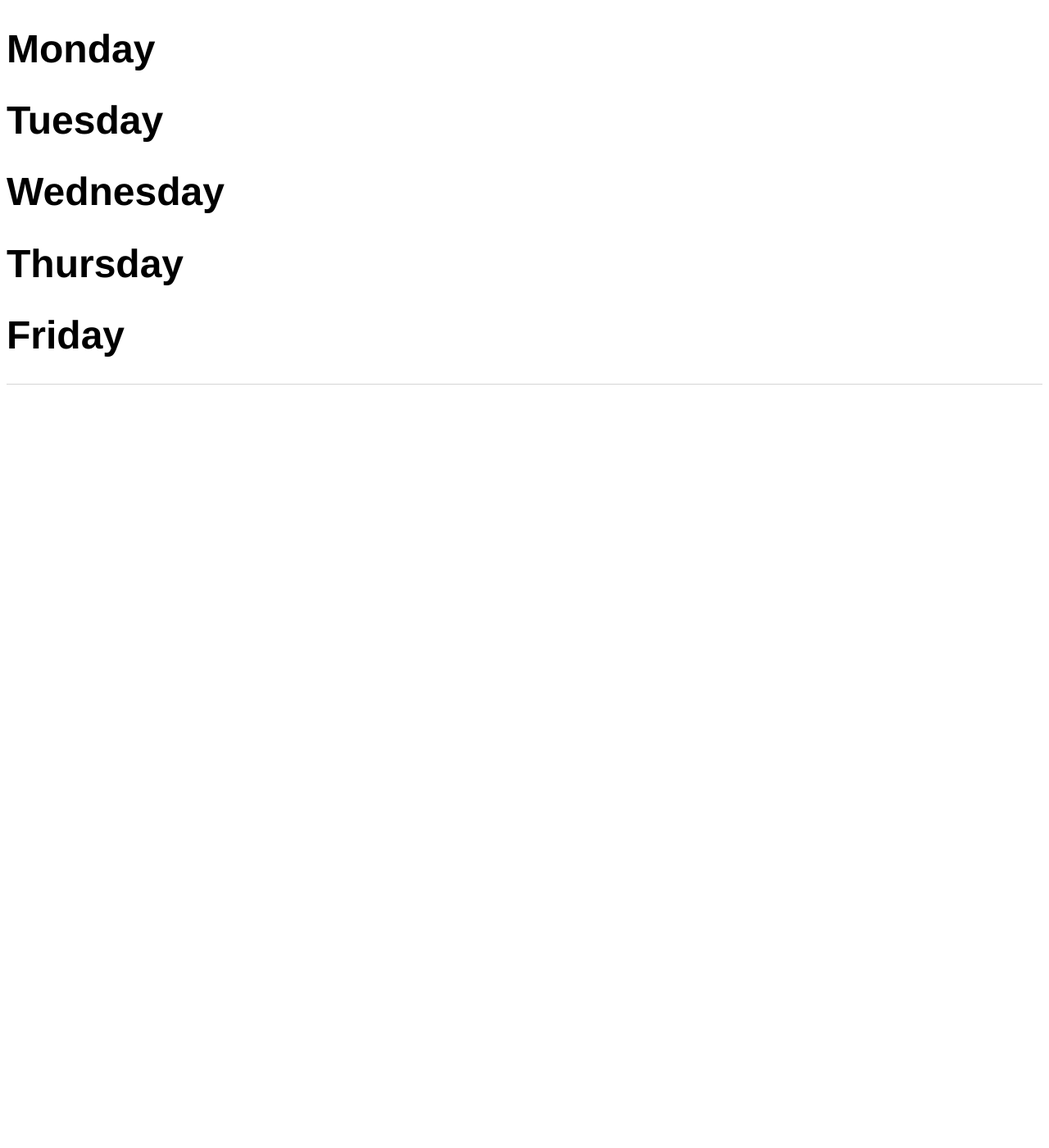
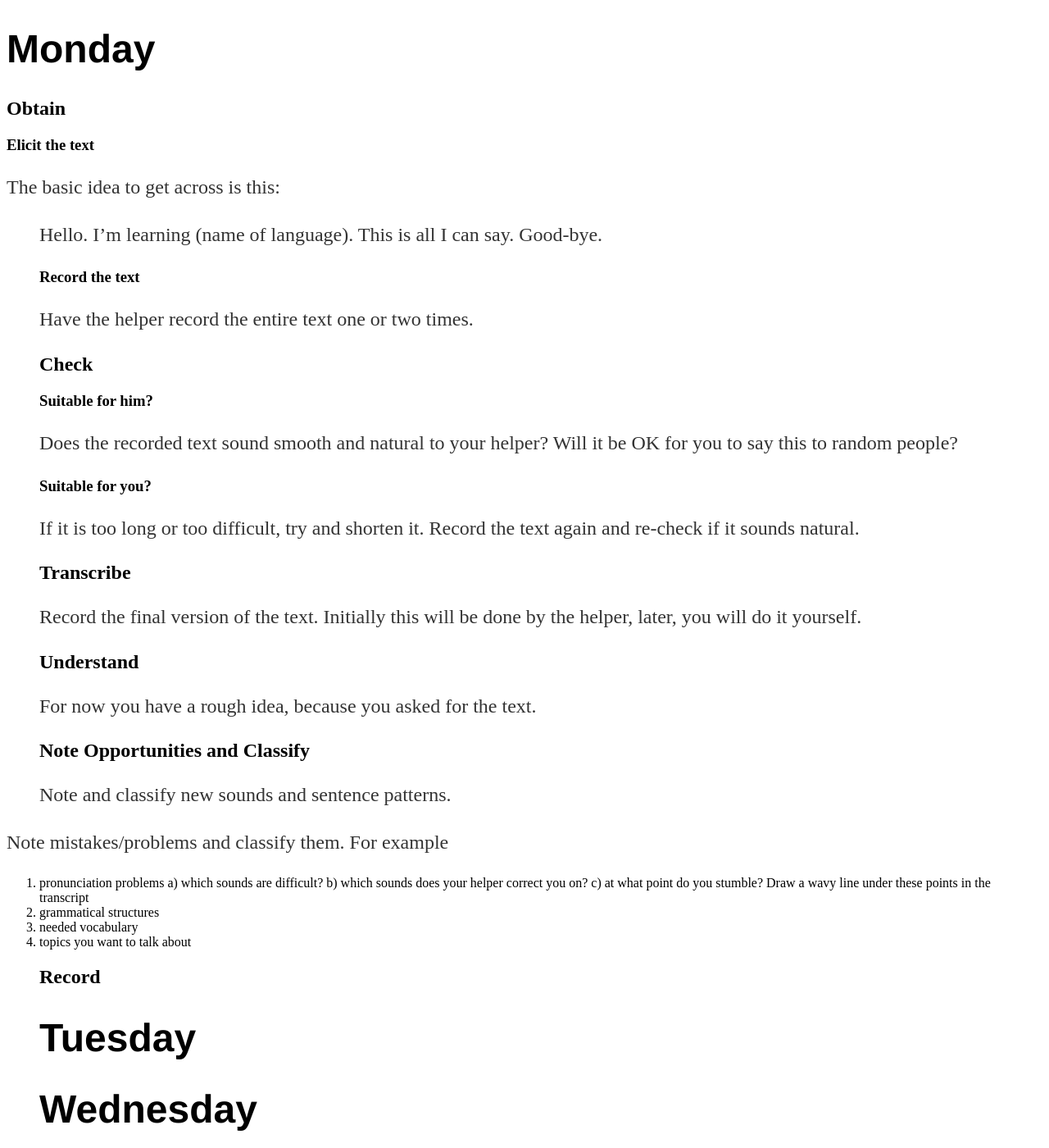
Before and after one commit to nczempin/ll, a Jekyll site: the page built from index.md, in a window 1280 px wide and 1400 px high. Shown: the whole window at 82% size. Built offline with Jekyll 4.4.1, drawn with Linux system fonts in a browser that asks for light colours.

Commit message:
Update index.md

```diff
--- a/index.md
+++ b/index.md
@@ -4,6 +4,39 @@ title: "Language Acquisition Made Practical"
 ---
 
 # Monday
+## Obtain
+### Elicit the text
+The basic idea to get across is this:
+> Hello.
+I'm learning (name of language).
+This is all I can say.
+Good-bye.
+### Record the text
+Have the helper record the entire text one or two times.
+## Check
+### Suitable for him?
+Does the recorded text sound smooth and natural to your helper? Will it be OK for you to say this to random people?
+### Suitable for you?
+If it is too long or too difficult, try and shorten it.
+Record the text again and re-check if it sounds natural.
+## Transcribe
+Record the final version of the text. Initially this will be done by the helper, later, you will do it yourself.
+## Understand
+For now you have a rough idea, because you asked for the text.
+## Note Opportunities and Classify
+Note and classify new sounds and sentence patterns.
+
+Note mistakes/problems and classify them. For example
+
+1. pronunciation problems
+  a) which sounds are difficult?
+  b) which sounds does your helper correct you on?
+  c) at what point do you stumble?
+Draw a wavy line under these points in the transcript
+2. grammatical structures
+3. needed vocabulary
+4. topics you want to talk about
+## Record
 # Tuesday
 # Wednesday
 # Thursday
```
